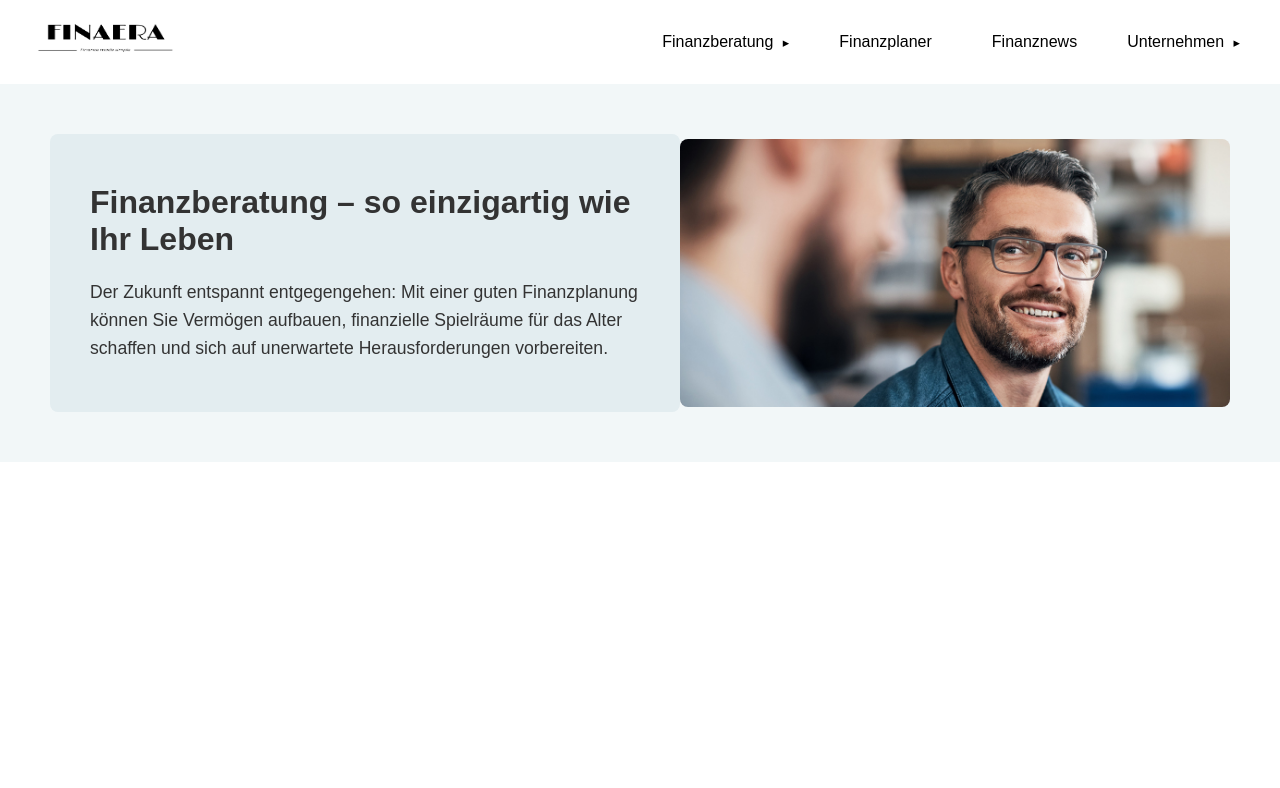
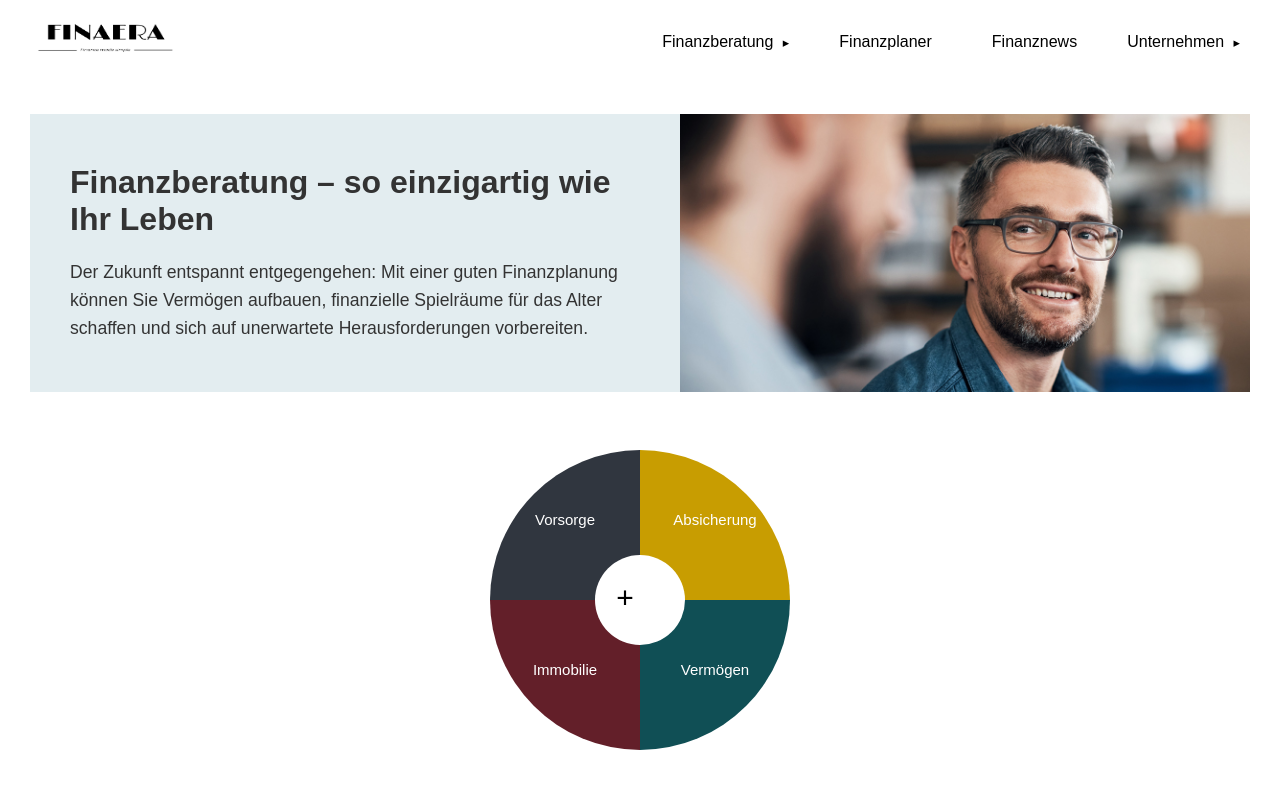
Before and after one commit to juliantechstarter/Finanzwebsite, a React (Create React App) app in the folder Anwendung/Frontend/my-app/: page / in a window 1280 px wide. Shown: the top 788 px of the page. Built offline with nearby package versions, Linux system fonts and the light colour scheme.

Commit message:
20.11_Mittwoch

```diff
--- a/Anwendung/Frontend/my-app/src/pages/Home.css
+++ b/Anwendung/Frontend/my-app/src/pages/Home.css
@@ -2,15 +2,15 @@
     display: flex;
     align-items: center;
     justify-content: space-between;
-    padding: 50px;
-    background-color: #f2f7f8;
+    padding: 30px;
+    background-color: #ffffff;
   }
 
   .text-block {
     flex: 1;
     background-color: #e3edf0;
     padding: 40px;
-    border-radius: 8px;
+    border-radius: 0px;
     color: #333;
   }
 
@@ -34,5 +34,68 @@
   .image-block img {
     max-width: 100%;
     height: auto;
-    border-radius: 8px;
+    border-radius: 0px;
   }
+
+  /* Container für das Rad */
+.rad-container {
+  display: flex;
+  justify-content: center;
+  margin-top: 50px;
+  position: absolute;
+top: 400px; /* Vertikale Position (von oben gemessen) */
+left: 50%;  /* Horizontale Position (50% vom linken Rand) */
+transform: translateX(-50%); /* Zentriert das Rad horizontal */
+}
+
+/* SVG-Stil */
+.rad-svg {
+  width: 300px;
+  height: 300px;
+  cursor: pointer;
+}
+
+/* Texte innerhalb des Rads */
+.rad-text {
+  fill: white;
+  font-size: 10px;
+  font-family: Arial, sans-serif;
+  text-anchor: middle;
+  pointer-events: none;
+}
+
+/* Zentraler Text */
+.rad-center {
+  fill: black;
+  font-size: 20px;
+  font-family: Arial, sans-serif;
+  text-anchor: middle;
+  pointer-events: none;
+}
+
+/* Hover-Effekte für die Segmente */
+.rad-svg path:hover {
+  opacity: 0.8;
+  transform: scale(1.05);
+  transition: transform 0.2s ease, opacity 0.2s ease;
+}
+
+.rad-svg path#vermoegen:hover {
+  transform: translate(10px, 10px) scale(1.05);
+  transition: transform 0.2s ease, opacity 0.2s ease;
+}
+
+.rad-svg path#absicherung:hover {
+  transform: translate(10px, -10px) scale(1.05);
+  transition: transform 0.2s ease, opacity 0.2s ease;
+}
+
+.rad-svg path#vorsorge:hover {
+  transform: translate(-10px, -10px) scale(1.05);
+  transition: transform 0.2s ease, opacity 0.2s ease;
+}
+
+.rad-svg path#immobilie:hover {
+  transform: translate(-10px, 10px) scale(1.05);
+  transition: transform 0.2s ease, opacity 0.2s ease;
+}
--- a/Anwendung/Frontend/my-app/src/pages/Home.jsx
+++ b/Anwendung/Frontend/my-app/src/pages/Home.jsx
@@ -3,6 +3,10 @@ import './Home.css';
 import advisorImage from '../assets/FINAERA-finanzberatung-berater.jpg';
 
 function Home() {
+  const handleButtonClick = (section) => {
+    alert(`Du hast ${section} ausgewählt!`);
+  };
+
   return (
     <div className="home-container">
       <div className="text-block">
@@ -15,6 +19,51 @@ function Home() {
       <div className="image-block">
         <img src={advisorImage} alt="Finanzberater" />
       </div>
+
+      {/* Das Rad wird hier eingefügt */}
+      <div className="rad-container">
+        <svg
+          className="rad-svg"
+          xmlns="http://www.w3.org/2000/svg"
+          viewBox="0 0 200 200"
+        >
+          {/* Absicherung */}
+          <path
+            d="M100 100 L100 0 A100 100 0 0 1 200 100 Z"
+            fill="#c89d01"
+            onClick={() => handleButtonClick("Absicherung")}
+          />
+          <text x="150" y="50" className="rad-text">Absicherung</text>
+
+          {/* Vermögen */}
+          <path
+            d="M100 100 L200 100 A100 100 0 0 1 100 200 Z"
+            fill="#104f55"
+            onClick={() => handleButtonClick("Vermögen")}
+          />
+          <text x="150" y="150" className="rad-text">Vermögen</text>
+
+          {/* Immobilie */}
+          <path
+            d="M100 100 L100 200 A100 100 0 0 1 0 100 Z"
+            fill="#631f29"
+            onClick={() => handleButtonClick("Immobilie")}
+          />
+          <text x="50" y="150" className="rad-text">Immobilie</text>
+
+          {/* Vorsorge */}
+          <path
+            d="M100 100 L0 100 A100 100 0 0 1 100 0 Z"
+            fill="#30363f"
+            onClick={() => handleButtonClick("Vorsorge")}
+          />
+          <text x="50" y="50" className="rad-text">Vorsorge</text>
+
+          {/* Zentraler Kreis */}
+          <circle cx="100" cy="100" r="30" fill="#fff" />
+          <text x="90" y="105" className="rad-center">+</text>
+        </svg>
+      </div>
     </div>
   );
 }
```
